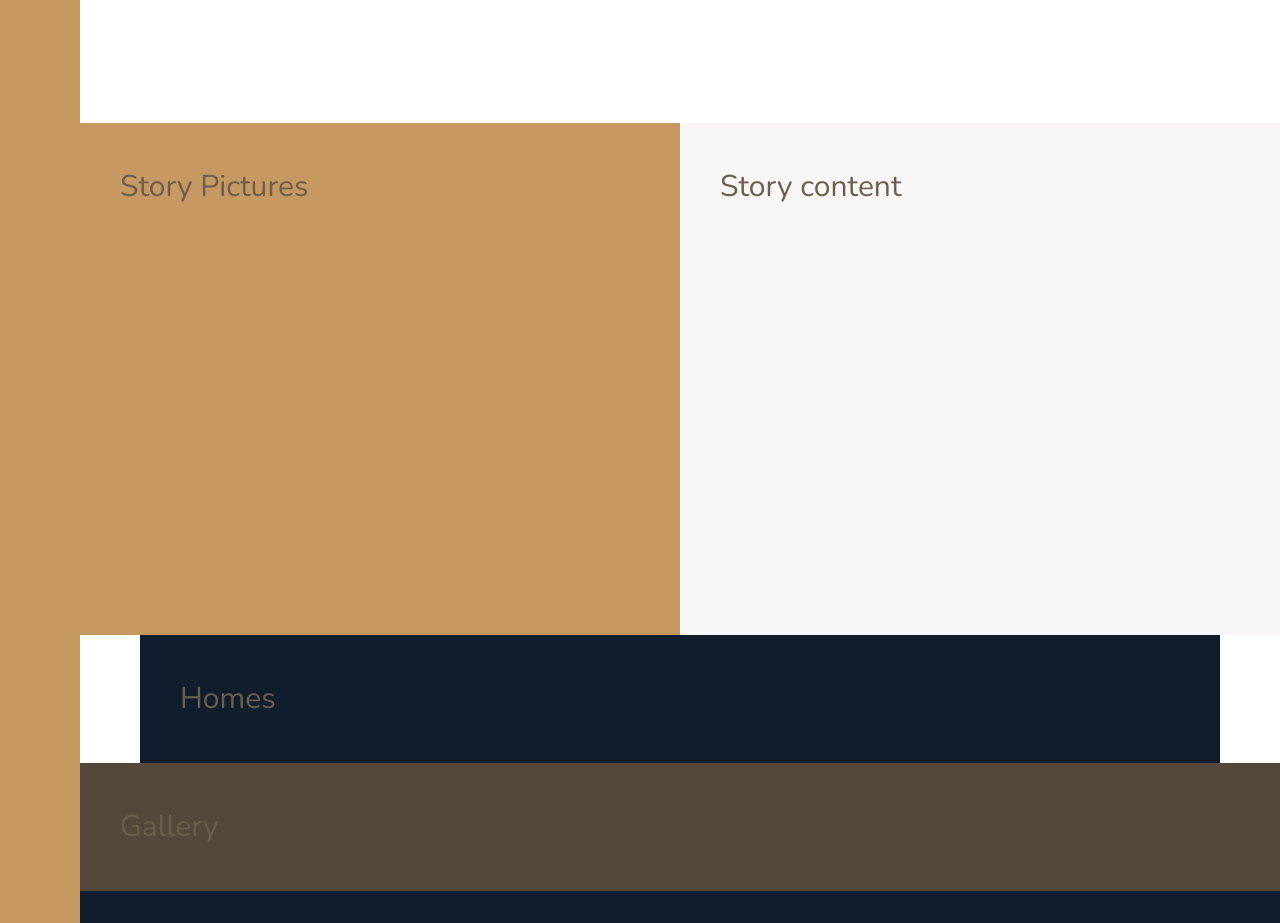
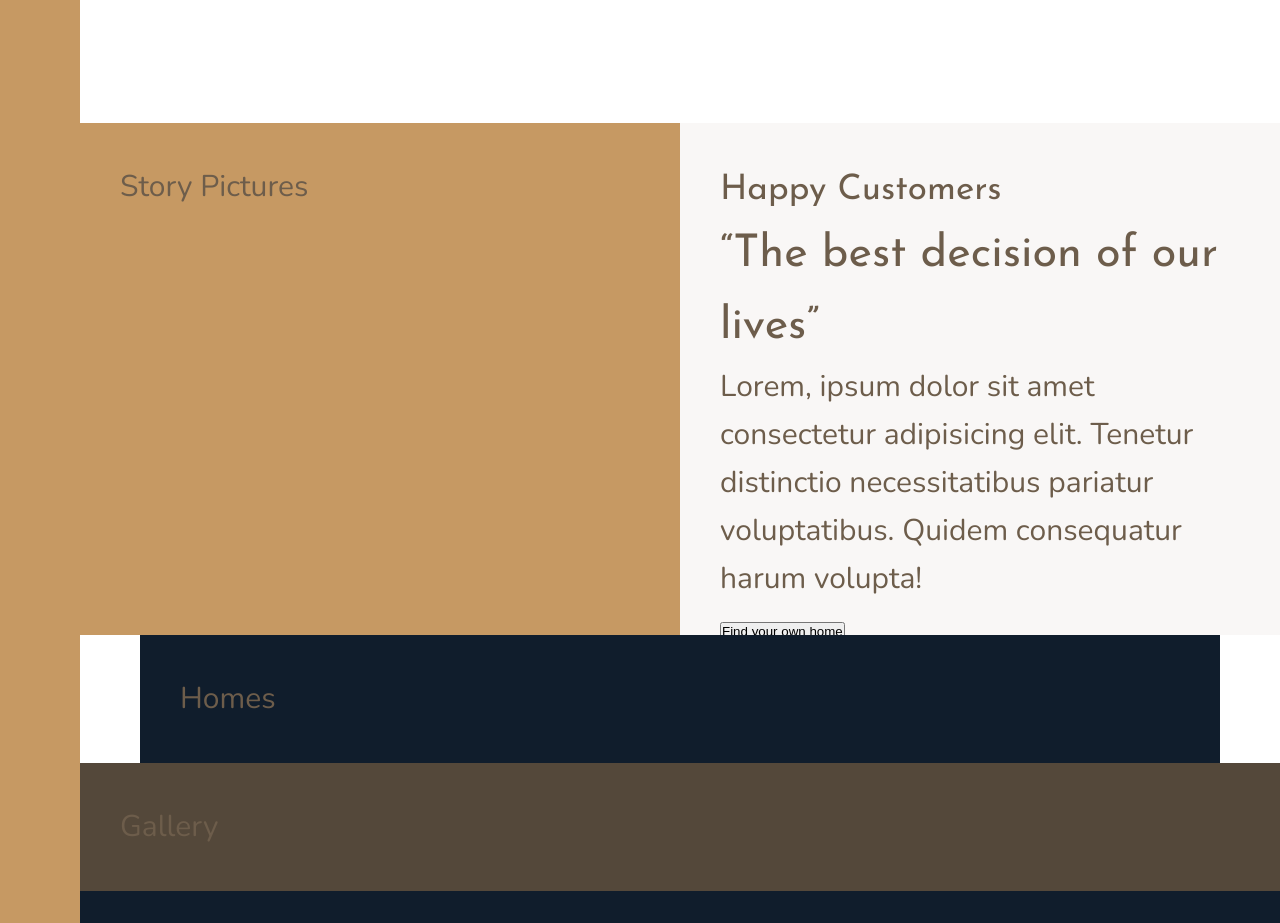
Before and after one commit to fortunee/Nexter, a plain HTML site: page index.html in a window 1280 px wide. Shown: the part 1320-2243 px from the top of the page. Drawn offline with nearby package versions, Linux system fonts and the light colour scheme.

Commit message:
add some html content to the story content section

```diff
--- a/index.html
+++ b/index.html
@@ -86,7 +86,12 @@
         </div>
 
         <div class="story__content">
-            Story content
+            <h3 class="heading-3">Happy Customers</h3>
+            <h2 class="heading-2">&ldquo;The best decision of our lives&rdquo;</h2>
+            <p class="story__text">
+                Lorem, ipsum dolor sit amet consectetur adipisicing elit. Tenetur distinctio necessitatibus pariatur voluptatibus. Quidem consequatur harum volupta!
+            </p>
+            <button class="btn">Find your own home</button>
         </div>
 
         <section class="homes">
```
